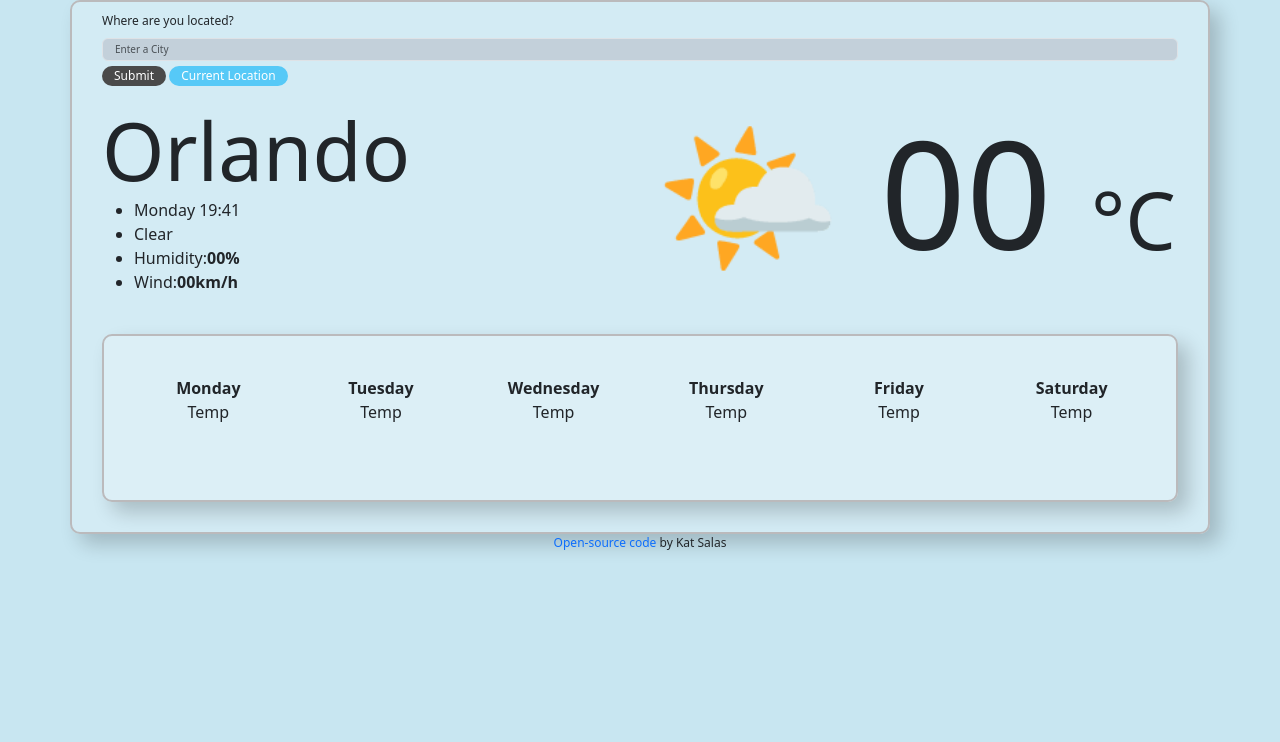
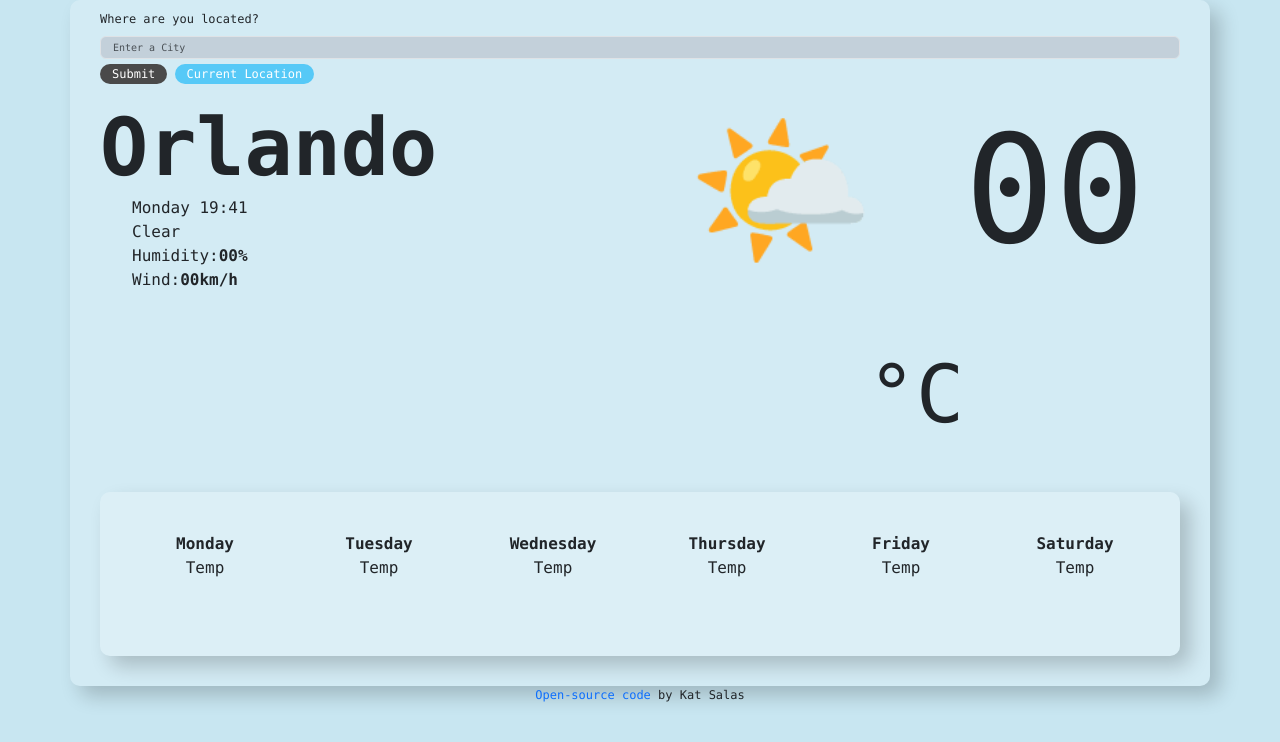
Before and after one commit to KatYokai/Kats-SheCodes-Plus-Project, a website built with Parcel: page index.html in a window 1280 px wide. Built offline with nearby package versions, Linux system fonts and the light colour scheme; no server answers.

Commit message:
CSS changes
-Change of the webpage font-family
-Removal of the border
-change list-style to none
-Adding a bold font-weight to the City text

```diff
--- a/src/styles.css
+++ b/src/styles.css
@@ -1,17 +1,21 @@
 body {
   background: #c8e6f1;
+  font-family: "Lucida Console", monospace;
 }
 .container {
-  border: 2px solid #bbbabc;
   border-radius: 10px;
   padding: 10px 30px 30px;
   background: rgba(255, 255, 255, 0.2);
   box-shadow: 10px 10px 20px rgba(0, 0, 0, 0.2);
   margin: 0 auto;
 }
+ul {
+  list-style: none;
+}
 h1 {
   font-size: 80px;
   margin-bottom: 0;
+  font-weight: bold;
 }
 h2 {
   text-align: center;
```
